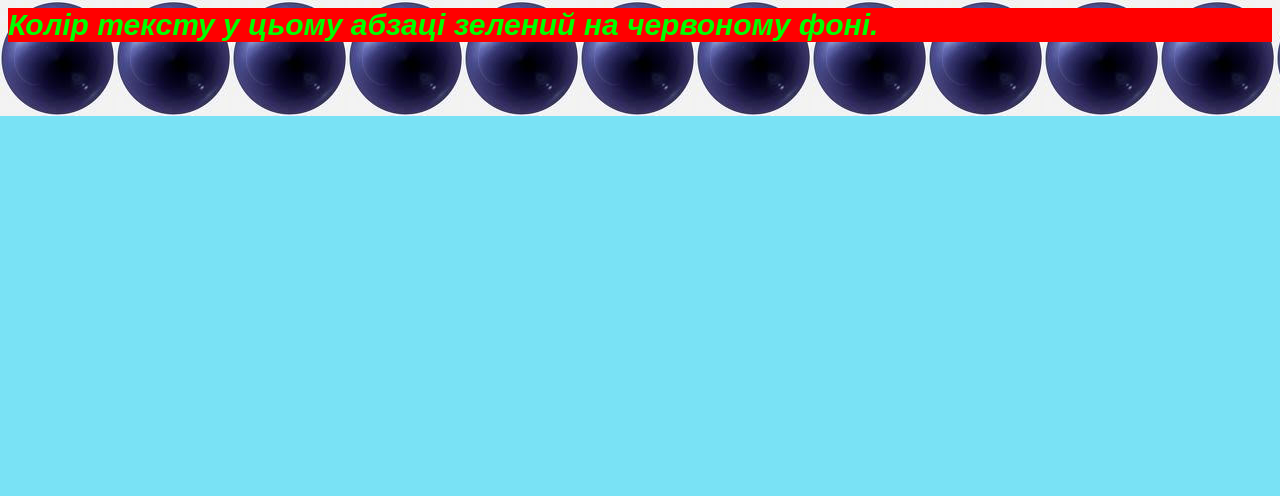
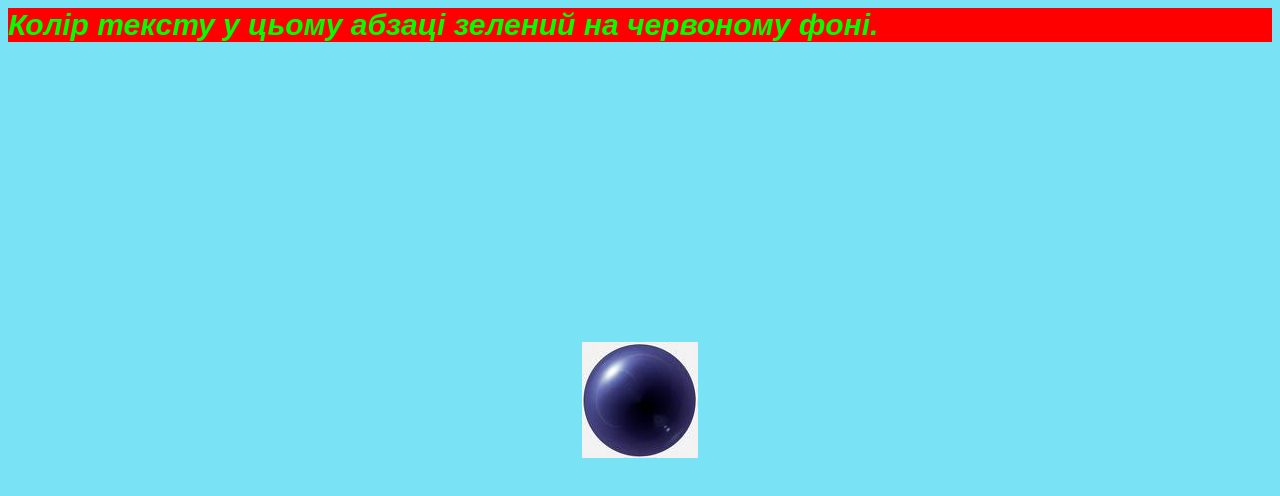
Before and after one commit to Abendgast/000pril, a plain HTML site: page lab3_PRILEPSKY/html/example5.html in a window 1280 px wide. Drawn offline with Linux system fonts and the light colour scheme.

Commit message:
Update style.css

```diff
--- a/lab3_PRILEPSKY/style/style.css
+++ b/lab3_PRILEPSKY/style/style.css
@@ -28,12 +28,11 @@ p.ex5 {
 }
 
 
-
 body.body5 {
     background-image: url("../images/ball.jpg");
-    background-repeat: repeat-x;
+    background-repeat: no-repeat;
     background-attachment: fixed;
-
+    background-position: center;
 }
 
 p.ex6 {
```
